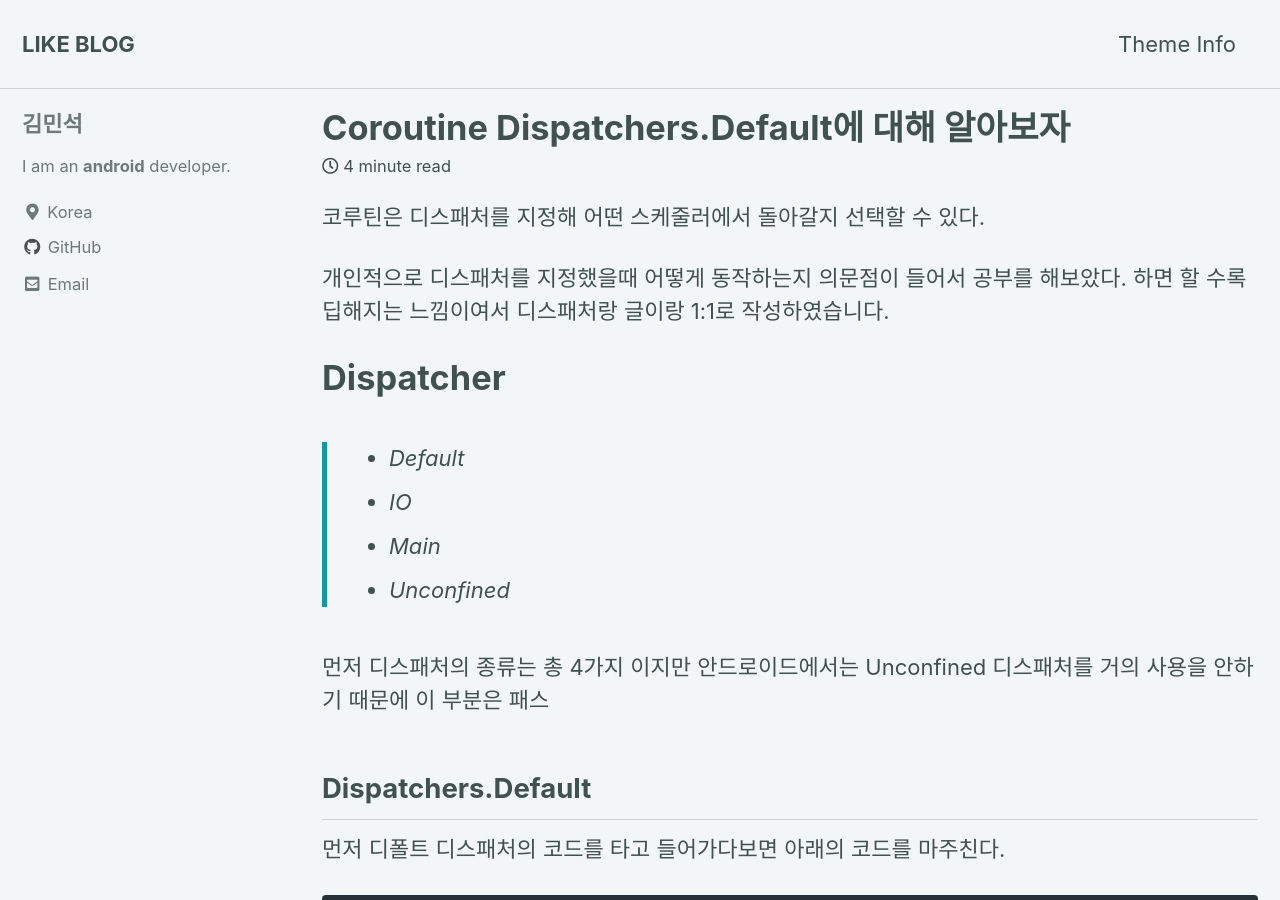
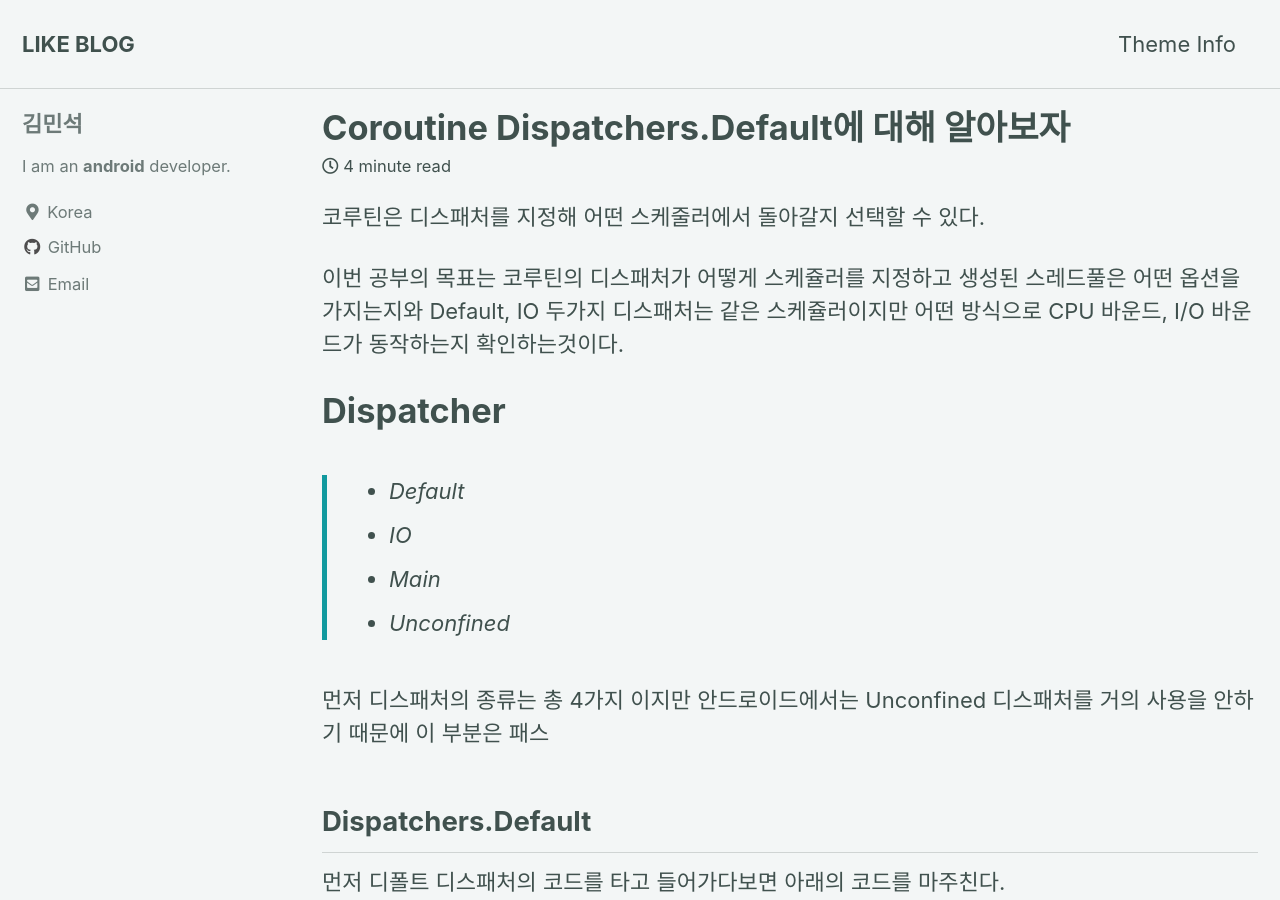
Before and after one commit to sun5066/sun5066.github.io, a Jekyll site: the page built from _posts/2022-01-06-coroutine-default-dispacher-1.md, in a window 1280 px wide and 900 px high. Built offline with Jekyll 4.4.1, drawn with Linux system fonts in a browser that asks for light colours; cached includes are drawn as plain includes; some of the changed text lies outside the part shown.

Commit message:
코루틴 Default 디스패처 분석 1 - 수정

````diff
--- a/_posts/2022-01-06-coroutine-default-dispacher-1.md
+++ b/_posts/2022-01-06-coroutine-default-dispacher-1.md
@@ -6,8 +6,8 @@ categories: coroutine
 
 코루틴은 디스패처를 지정해 어떤 스케줄러에서 돌아갈지 선택할 수 있다.
 
-개인적으로 디스패처를 지정했을때 어떻게 동작하는지 의문점이 들어서 공부를 해보았다.
-하면 할 수록 딥해지는 느낌이여서 디스패처랑 글이랑 1:1로 작성하였습니다.
+이번 공부의 목표는 코루틴의 디스패처가 어떻게 스케쥴러를 지정하고
+생성된 스레드풀은 어떤 옵션을 가지는지와 Default, IO 두가지 디스패처는 같은 스케쥴러이지만 어떤 방식으로 CPU 바운드, I/O 바운드가 동작하는지 확인하는것이다.
 
 # Dispatcher
 
@@ -188,13 +188,16 @@ public open class ExperimentalCoroutineDispatcher(
 > - 값이 1인 경우 `IllegalStateException` 예외를 발생시킨다.
 
 > MAX_POOL_SIZE
+>
+> 이름 그대로 스레드 풀의 사이즈 limit
+>
 > - `System.getProperty("kotlinx.coroutines.scheduler.max.pool.size")`도 마찬가지로 값이 `null`인 경우 기본값으로 사용하는데 이때 보내는 기본값은
 >   - (`CPU 코어 수` * 128)인 값을 계산 후 `CPU 코어 수`와 `(1 shl 21) - 2`를 비교해서 적정값을 반환한다.
 >
 > > `(1 shl 21) - 2` shl는 Left Shift 연산이며 계산해보면 2,097,150이 나온다.
 >
 > 개발자는 말보단 코드로 보는게 이해가 빠르니 아래의 코드를 확인해보자.
-> CPU 코어 개수는 필자의 디바이스 기준(갤럭시 노트 5)이다.
+> CPU 코어 개수는 필자의 디바이스 기준(갤럭시 노트 5 - 옥타코어) 8개다.
 >
 > ```
 > val AVAILABLE_PROCESSORS = 8
````
